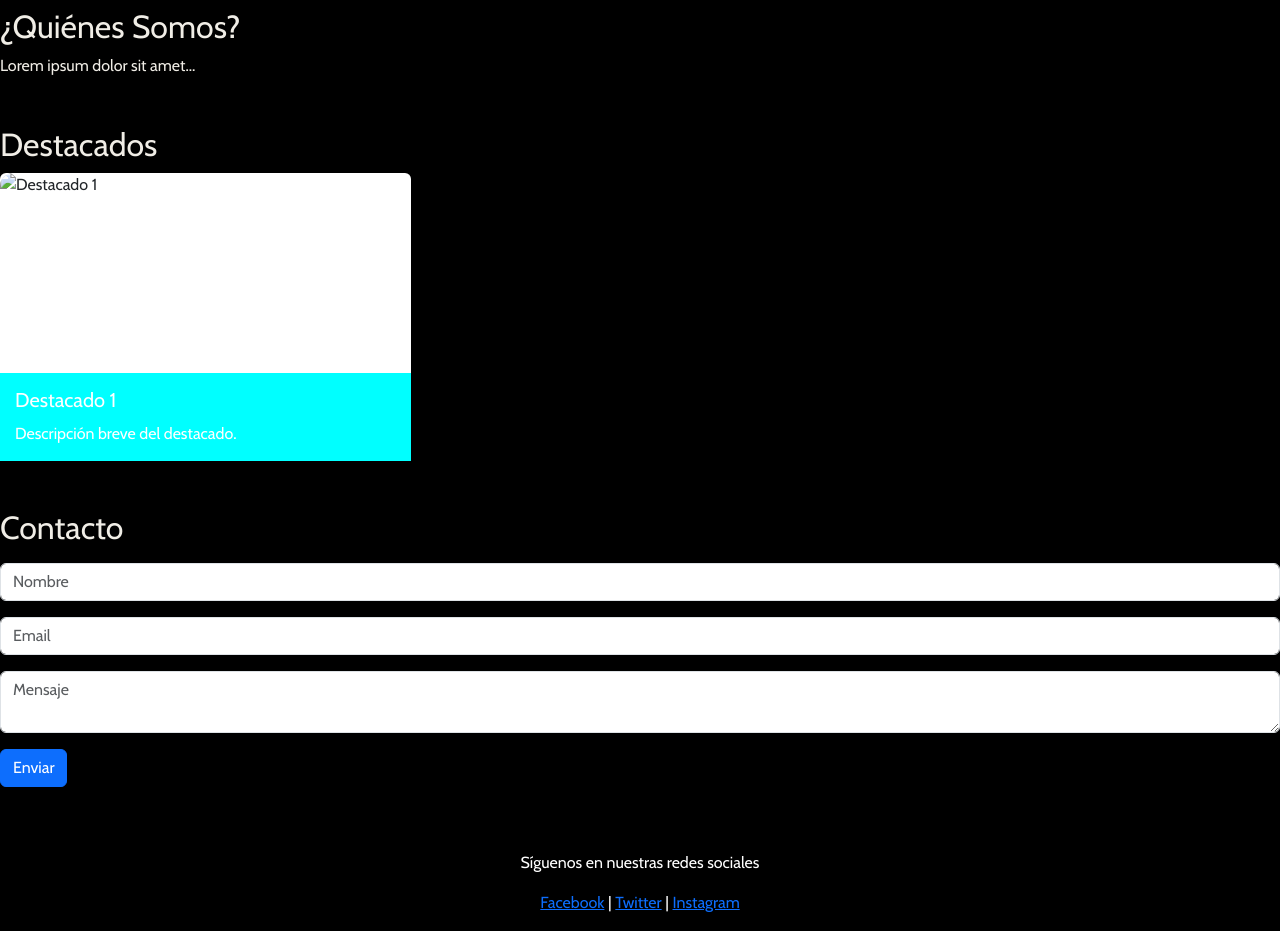
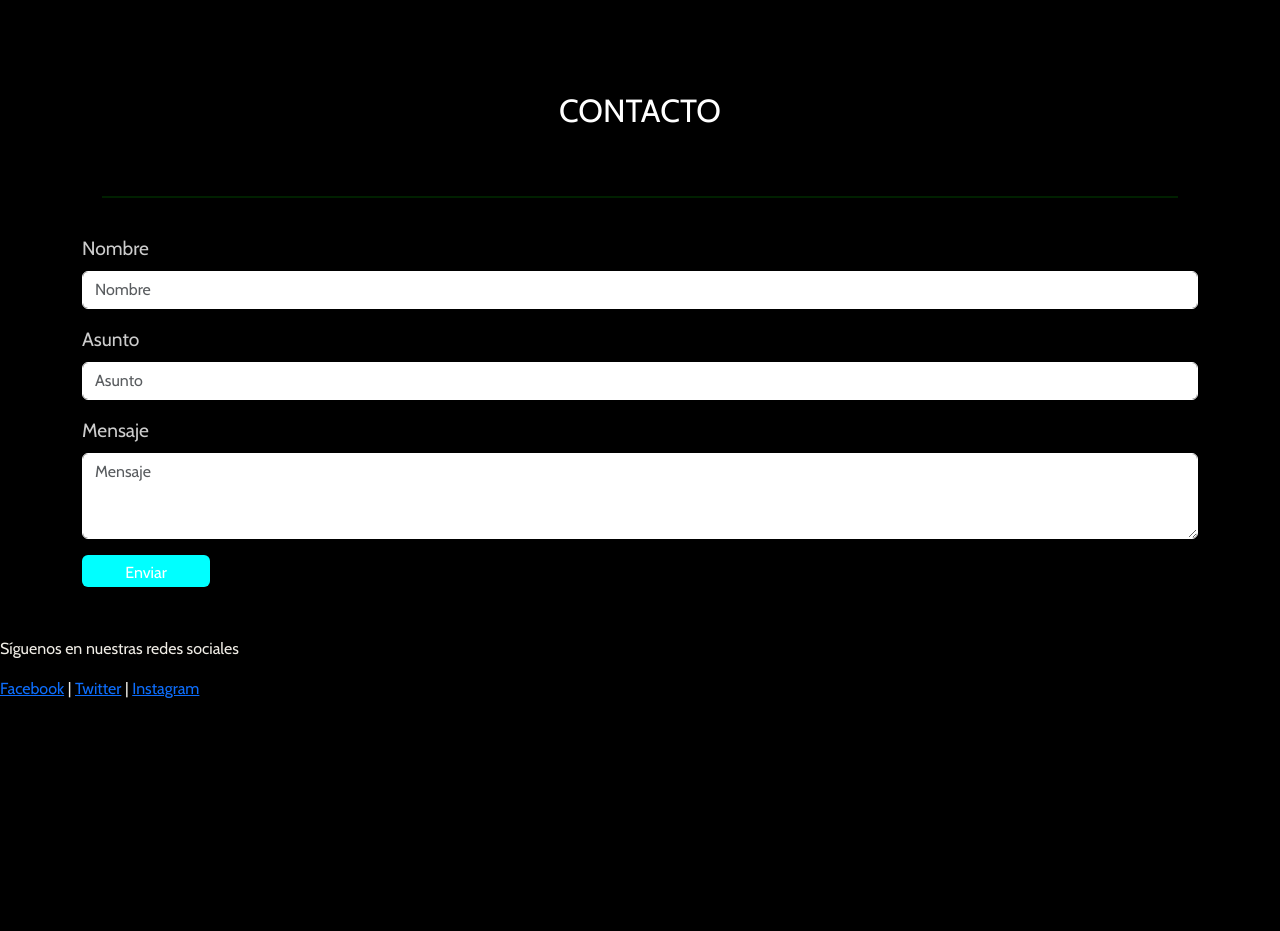
Before and after one commit to maaferna/DesafioLatamModulo2, a plain HTML site: page index.html in a window 1280 px wide. Shown: the part 1320-2251 px from the top of the page. After the commit the page ends 2021 px from the top, so only its background shows below. Drawn offline with nearby package versions, Linux system fonts and the light colour scheme.

Commit message:
Se incluye seccion COntacto

```diff
--- a/assets/css/style.css
+++ b/assets/css/style.css
@@ -178,8 +178,8 @@ h1, .footer-title {
     padding: 15px;
     color: white !important;
     background-color: var(--bs-card-body) !important;
+    height: 12rem;
 }
-
 
 .card-img {
   width: 100%;
@@ -216,6 +216,62 @@ h1, .footer-title {
   background-color: #000!important;
 }
 
+/* Contacto Section */
+.contact-section {
+    background-color: #000;
+    color: #fff;
+    padding: 50px 0;
+}
+
+.contact-header {
+    margin-bottom: 30px;
+    color: #fff;
+}
+
+.form-label {
+    color: #ccc;
+    font-size: 1.2rem;
+}
+
+.form-control {
+    background-color: white;
+    border: 1px solid #fff;
+    color: #fff;
+}
+
+.form-control:focus {
+    background-color: transparent;
+    border-color: #00aaff;
+    box-shadow: none;
+}
+
+.btn-primary {
+    background-color: var(--bs-card-body);
+    border: none;
+    width: 10vw;
+    height: 2rem;
+}
+
+.btn-primary:hover {
+    background-color: #0088cc;
+}
+
+.custom-hr-container {
+    width: 100%;
+    padding: 20px;
+}
+
+.custom-hr {
+    width: 100%;
+    height: 2px;
+    background-color: #008000;
+    border: none;
+    margin-left: auto;
+    margin-right: 0;
+}
+
+
+
 @media (max-width: 992px) {
     .navbar-collapse {
         display: flex;
--- a/index.html
+++ b/index.html
@@ -56,6 +56,9 @@
   </header>
     <main>
       <section class="mt-0">
+        <div class="custom-hr-container">
+            <hr class="custom-hr">
+        </div>
         <div class="container-fluid text-white">
           <div class="row row-card">
             <div class="col-sm-3">
@@ -97,37 +100,32 @@
           </div>
         </div>
       </section>
-        <section id="quienes-somos" class="my-5">
-            <h2>¿Quiénes Somos?</h2>
-            <p>Lorem ipsum dolor sit amet...</p>
-        </section>
-
-        <section id="destacados" class="my-5">
-            <h2>Destacados</h2>
-            <div class="row">
-                <div class="col-md-4">
-                    <div class="card">
-                        <img src="assets/img/destacado1.jpg" class="card-img-top" alt="Destacado 1">
-                        <div class="card-body">
-                            <h5 class="card-title">Destacado 1</h5>
-                            <p class="card-text">Descripción breve del destacado.</p>
+      <section id="contacto" class="contact-section">
+          <div class="container">
+              <h2 class="contact-header text-center">CONTACTO</h2>
+              <div class="custom-hr-container">
+                  <hr class="custom-hr">
               </div>
+              <form>
+                  <div class="mb-3">
+                      <label for="nombre" class="form-label">Nombre</label>
+                      <input type="text" class="form-control" id="nombre" placeholder="Nombre">
                   </div>
+                  <div class="mb-3">
+                      <label for="asunto" class="form-label">Asunto</label>
+                      <input type="text" class="form-control" id="asunto" placeholder="Asunto">
                   </div>
+                  <div class="mb-3">
+                      <label for="mensaje" class="form-label">Mensaje</label>
+                      <textarea class="form-control" id="mensaje" rows="3" placeholder="Mensaje"></textarea>
                   </div>
-        </section>
-        <section id="contacto" class="my-5">
-            <h2>Contacto</h2>
-            <form>
-                <input type="text" class="form-control my-3" placeholder="Nombre">
-                <input type="email" class="form-control my-3" placeholder="Email">
-                <textarea class="form-control my-3" placeholder="Mensaje"></textarea>
                   <button type="submit" class="btn btn-primary">Enviar</button>
               </form>
+          </div>
       </section>
     </main>
 
-    <footer class="bg-dark text-white text-center p-3">
+    <footer class="footer-custom">
         <p>Síguenos en nuestras redes sociales</p>
         <a href="#">Facebook</a> | <a href="#">Twitter</a> | <a href="#">Instagram</a>
     </footer>
```
Lines whose indentation alone changed are shown as unchanged.
